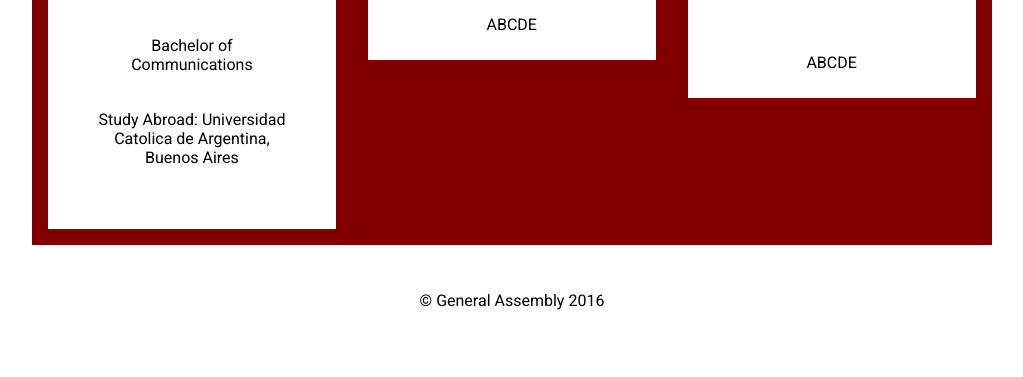
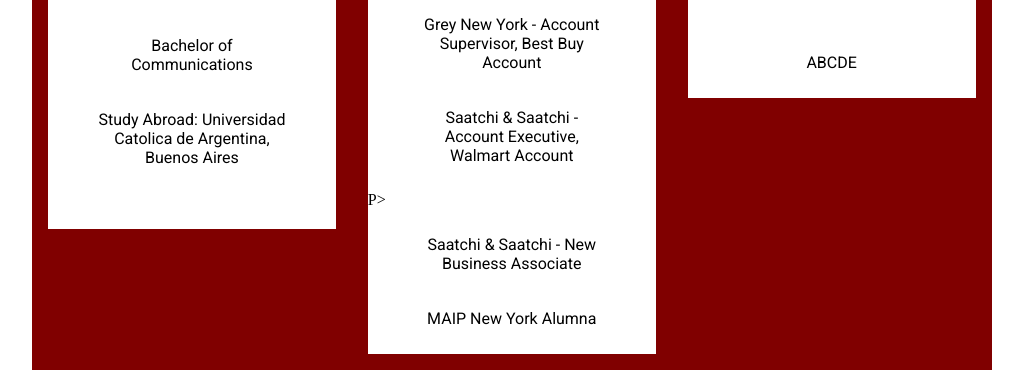
Before and after one commit to ryanra12/ryanra12.github.io, a plain HTML site: page index.html in a window 1280 px wide. Shown: the part 1316-1693 px from the top of the page, without its empty margins (76-1099 px from the left). Drawn offline with Linux system fonts and the light colour scheme.

Commit message:
Updated Advertising & PR Project Text

```diff
--- a/index.html
+++ b/index.html
@@ -38,7 +38,10 @@
         <div class="project ">
           <h2>ADVERTISING & PR</h2>
           <img src="images/advertising.png">
-          <p>ABCDE</p>
+          <p>Grey New York - Account Supervisor, Best Buy Account</p>
+          <p>Saatchi & Saatchi - Account Executive, Walmart Account </p>P>
+          <p>Saatchi & Saatchi - New Business Associate </p>
+          <P>MAIP New York Alumna
         </div>
         <div class="project ">
           <h2>START-UP WORLD</h2>
```
